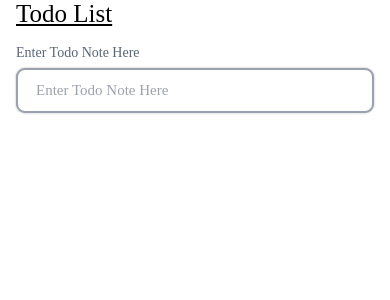
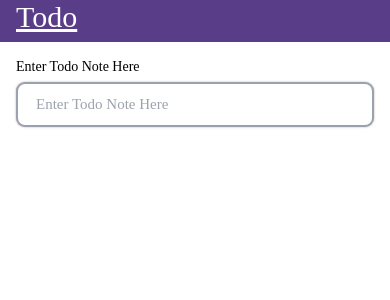
Before and after one commit to GopiPrajapati/ReduxDemo, a React Native app: screen / in a window 390 px wide. Shown: the top 300 px of the page. Built offline with nearby package versions, Linux system fonts and the light colour scheme.

Commit message:
-Todo Screen UI Integration

```diff
--- a/App.tsx
+++ b/App.tsx
@@ -1,29 +1,45 @@
-import {Platform, SafeAreaView, StyleSheet, Text, View} from 'react-native';
+import {
+  Platform,
+  SafeAreaView,
+  ScrollView,
+  StyleSheet,
+  Text,
+  View,
+} from 'react-native';
 import React, {useState} from 'react';
-import {KeyboardAccessoryNavigation} from 'react-native-keyboard-accessory';
 import Input from './src/components/Input';
 import {
   heightPercentageToDP as hp,
   widthPercentageToDP as wp,
 } from 'react-native-responsive-screen';
 import MText from './src/components/Text/MText';
+import colors from './src/utility/colors';
 const App = () => {
   const [todoText, setTodoText] = useState('');
   return (
-    <SafeAreaView>
+    <SafeAreaView style={styles.safeArea}>
+      <View style={{flex: 1}}>
+        <ScrollView
+          keyboardShouldPersistTaps="handled"
+          contentContainerStyle={{flexGrow: 1, backgroundColor: colors.white}}>
+          <View>
             <View style={styles.con}>
               <MText style={styles.title} kind="h2">
-          Todo List
+                Todo
               </MText>
-
+            </View>
+            <View style={{marginHorizontal: wp(4)}}>
               <Input
                 hint="Enter Todo Note Here"
                 onChange={text => setTodoText(text)}
               />
             </View>
-      {Platform.OS == 'ios' && (
+          </View>
+          {/* {Platform.OS == 'ios' && (
             <KeyboardAccessoryNavigation androidAdjustResize />
-      )}
+          )} */}
+        </ScrollView>
+      </View>
     </SafeAreaView>
   );
 };
@@ -31,11 +47,16 @@ const App = () => {
 export default App;
 
 const styles = StyleSheet.create({
+  safeArea: {backgroundColor: colors.purple, flex: 1},
   con: {
+    backgroundColor: colors.purple,
+    paddingBottom: hp(1),
+    // marginBottom: hp(1),
+  },
+  title: {
+    fontSize: hp(3.5),
+    textDecorationLine: 'underline',
+    color: colors.white,
     marginHorizontal: wp(4),
   },
-  title: {
-    fontSize: hp(3),
-    textDecorationLine: 'underline',
-  },
 });
--- a/package.json
+++ b/package.json
@@ -14,6 +14,7 @@
     "react": "18.3.1",
     "react-native": "0.75.3",
     "react-native-keyboard-accessory": "^0.1.16",
+    "react-native-keyboard-aware-scroll-view": "^0.9.5",
     "react-native-responsive-screen": "^1.4.2",
     "react-native-vector-icons": "^10.2.0"
   },
--- a/src/components/Input.tsx
+++ b/src/components/Input.tsx
@@ -55,7 +55,7 @@ const Input: FC<InputProps> = ({
       <View
         style={[
           styles.inputCon,
-          {borderColor: isFocus ? colors.black : colors.placeHolderColor},
+          {borderColor: isFocus ? colors.purple : colors.placeHolderColor},
           inputTextCon,
         ]}>
         {leftIcon ? leftIcon : null}
@@ -121,7 +121,7 @@ const styles = StyleSheet.create({
   input: {
     fontSize: hp(1.8),
     fontFamily: fonts.sueEllenFrancisco,
-    color: colors.focusedColor,
+    color: colors.black,
     textAlignVertical: 'center',
     paddingVertical: hp(1.4),
     paddingHorizontal: wp(2.5),
@@ -129,7 +129,7 @@ const styles = StyleSheet.create({
     flex: 1,
   },
   labelText: {
-    color: colors.labelColor,
+    color: colors.black,
     marginBottom: hp(0.8),
     fontSize: hp(1.7),
     fontFamily: fonts.sueEllenFrancisco,
--- a/src/utility/colors.js
+++ b/src/utility/colors.js
@@ -100,6 +100,7 @@ export default {
   borderColorForNegativeButton: '#FF872740',
   backgroundColorForNegativeButton: '#FF872766',
   viewAnsColor: '#FF872730',
+  purple: '#593d88',
 };
 export const labelColors = {
   scheduled: '#0A6CC7',
```
Also changed, not shown: 1 other file (tests, documents, lock files or other folders). Lines whose indentation alone changed are shown as unchanged.
